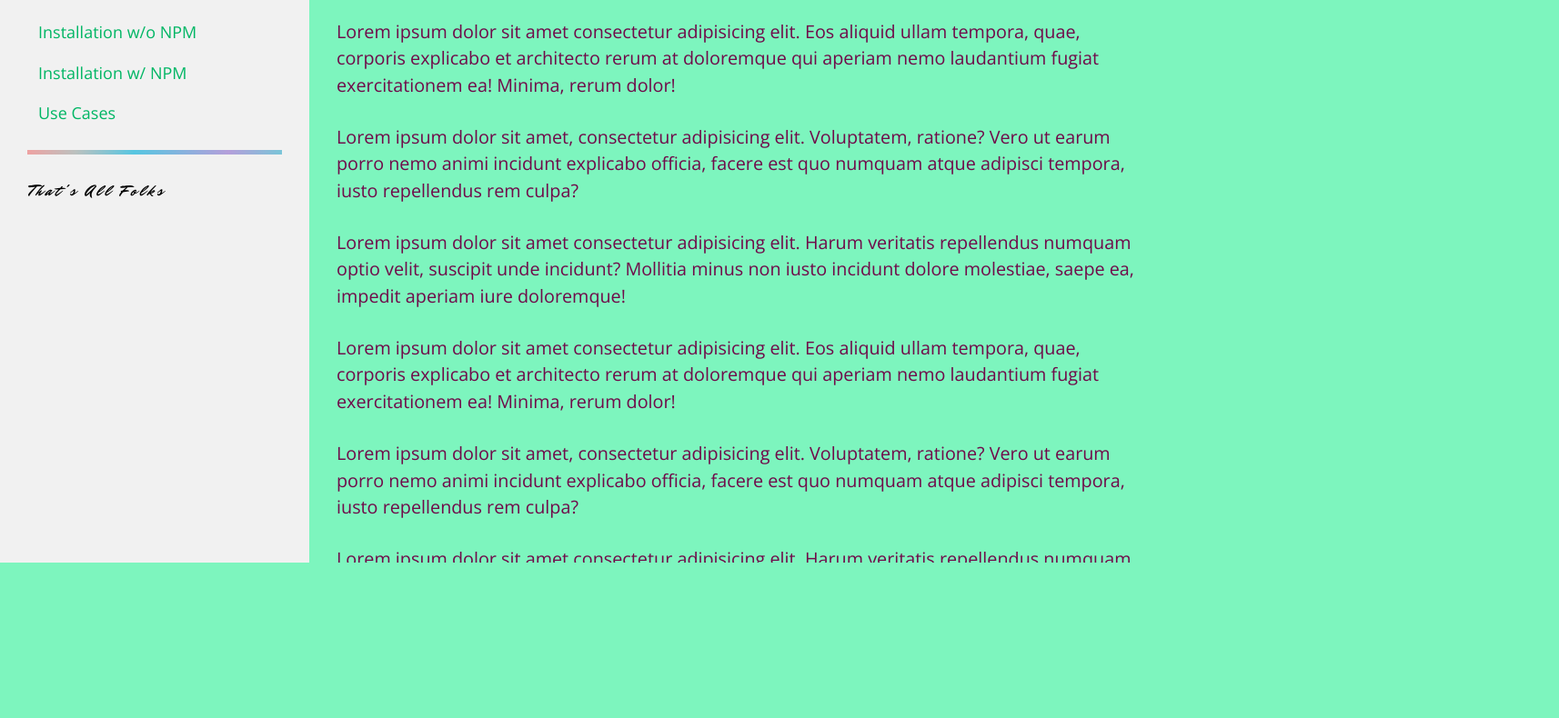
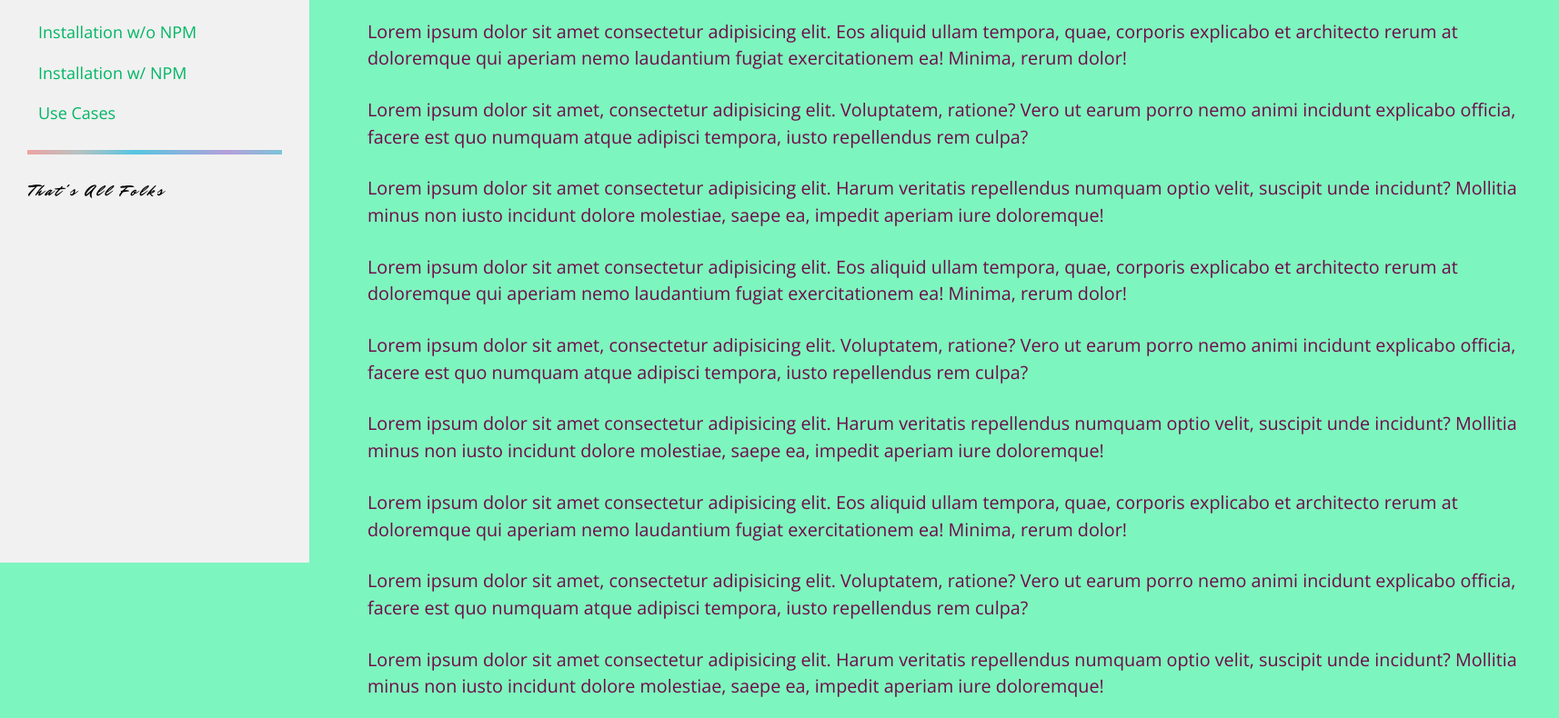
Before and after one commit to Doanvin/slyder, a website: page index.html in a window 1280 px wide. Shown: the part 181-971 px from the top of the page at 91% size, 1714 px wide, since content can reach past the window. Before the commit the page ends 800 px from the top, so only its background shows below. Drawn offline with nearby package versions, Linux system fonts and the light colour scheme.

Commit message:
might be nonsense, who knows

```diff
--- a/css/slyder.css
+++ b/css/slyder.css
@@ -21,7 +21,7 @@
 }
 
 .sly-page--absolute {
-	position: static;
+	position: absolute;
 }
 
 /* ANIMATIONS */
--- a/index.html
+++ b/index.html
@@ -280,7 +280,7 @@
             }
 
             .sidebar__fixed-compliment {
-                position: relative;
+                position: absolute;
                 margin-left: calc(25vw + calc(var(--main-x-padding) * 1.8));
                 padding-left: var(--main-x-padding);
                 height: var(--main-height);
@@ -291,8 +291,10 @@
         @media only screen and (min-width: 1145px) {
             .sidebar__fixed-compliment {
                 /* HARD CODED MAX WIDTH OF SIDEBAR TO BE MARGIN-LEFT OF ARTICLE */
-                margin-left: 340px;
-                width: calc(100% - calc(var(--sidebar-max-width) + calc(var(--main-x-padding * 2))))
+                --main-right-margin-left: calc(var(--sidebar-max-width) + calc(--main-x-padding*2));
+                --main-rml-padding: calc(var(--main-right-margin-left) * calc(var(--main-x-padding) * 2))
+                margin-left: var(--main-right-margin-left);
+                width: calc(100vw - calc(var(--main-rml-padding) + calc(var(--main-x-padding * 2))))
             }
         }
 
```
